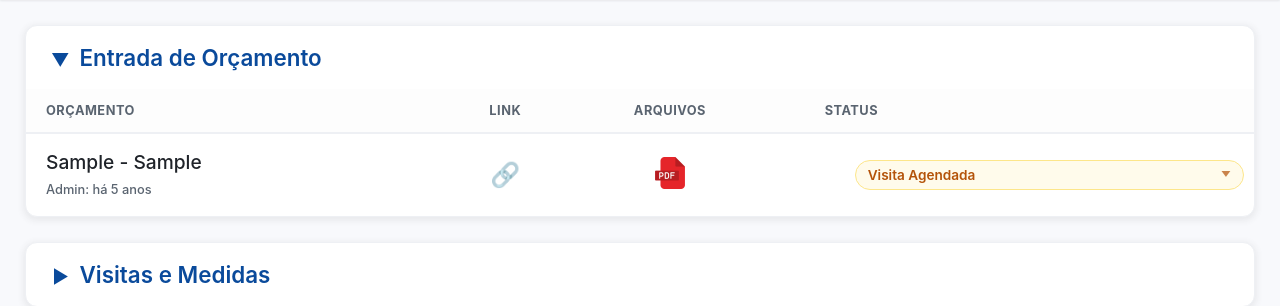
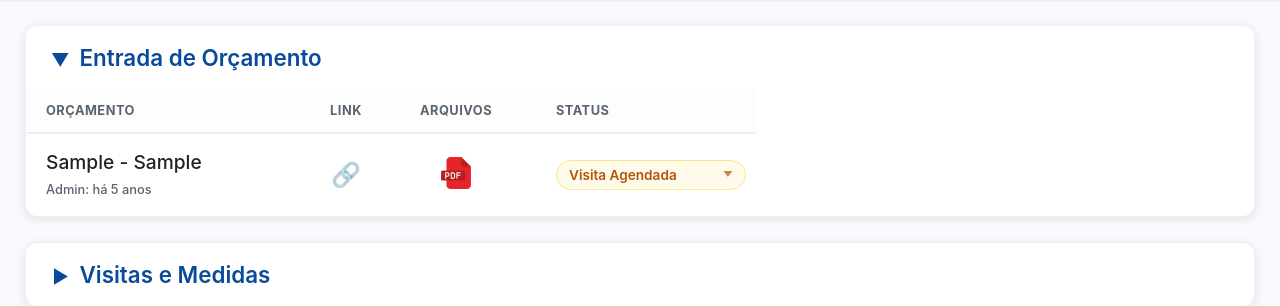
Before and after one commit to Salrefinado/Testev2, a Flask app: page / in a window 1280 px wide. Shown: the part 83-389 px from the top of the page. Run offline with Flask 3, Linux system fonts and the light colour scheme; a user stored in the database is signed in; data comes from the database, SQL or seed files in the repository; tables that the repository leaves empty hold one stand-in row (values such as "Sample post"); some libraries are stand-ins or nearby versions.

Commit message:
Update style.css

```diff
--- a/static/style.css
+++ b/static/style.css
@@ -1682,3 +1682,80 @@ a .form-group que estão DENTRO de .form-row.
 .monday-row td:nth-child(4).col-data-date {
     padding-left: 22px !important; /* Aumente ou diminua este valor conforme desejar */
 }
+
+/* --- Ajuste Exclusivo para o Grupo 'Prontos' (ID 5) --- */
+
+/* 1. Ajusta o Título da Coluna (Status) apenas neste grupo */
+.monday-group[data-group-id="5"] .monday-thead th:nth-child(4) {
+    width: 180px !important;      /* Reduz para 180px */
+    min-width: 180px !important;
+    max-width: 180px !important;
+    padding-left: 10px !important; /* Remove o recuo excessivo */
+}
+
+/* 2. Ajusta a Célula de Dados (Botão de Status) apenas neste grupo */
+.monday-group[data-group-id="5"] .col-status {
+    width: 180px !important;      /* Reduz para 180px */
+    min-width: 180px !important;
+    max-width: 180px !important;
+    padding-left: 10px !important; /* Cola o botão na esquerda */
+}
+
+/* --- Ajuste de Alinhamento: Entrada(1), Projetar(3), StandBy(6), Instalados(7) --- */
+
+/* 1. Ajusta o Título da Coluna (Status) nestes grupos específicos */
+.monday-group[data-group-id="1"] .monday-thead th:nth-child(4), /* Entrada */
+.monday-group[data-group-id="3"] .monday-thead th:nth-child(4), /* Projetar */
+.monday-group[data-group-id="6"] .monday-thead th:nth-child(4), /* StandBy */
+.monday-group[data-group-id="7"] .monday-thead th:nth-child(4)  /* Instalados */
+{
+    width: 180px !important;      /* Largura compacta igual ao Prontos */
+    min-width: 180px !important;
+    max-width: 180px !important;
+    padding-left: 10px !important; /* Remove o recuo excessivo do título */
+}
+
+/* 2. Ajusta a Célula de Dados (Botão de Status) nestes grupos específicos */
+.monday-group[data-group-id="1"] .col-status,
+.monday-group[data-group-id="3"] .col-status,
+.monday-group[data-group-id="6"] .col-status,
+.monday-group[data-group-id="7"] .col-status-final /* Instalados usa classe diferente */
+{
+    width: 180px !important;
+    min-width: 180px !important;
+    max-width: 180px !important;
+    padding-left: 10px !important; /* Cola o botão na esquerda, alinhando com o título */
+}
+
+/* --- Correção Definitiva: Entrada(1), Projetar(3), StandBy(6), Instalados(7) --- */
+
+/* 1. IMPEDE que a tabela estique nestes grupos (Volta a ser compacta) */
+/* Isso garante que as larguras em pixels sejam respeitadas exatemente */
+.monday-group[data-group-id="1"] .monday-table,
+.monday-group[data-group-id="3"] .monday-table,
+.monday-group[data-group-id="6"] .monday-table,
+.monday-group[data-group-id="7"] .monday-table {
+    width: auto !important;
+}
+
+/* 2. Ajusta o TÍTULO da Coluna Status para 180px e remove o recuo extra */
+.monday-group[data-group-id="1"] .monday-thead th:nth-child(4),
+.monday-group[data-group-id="3"] .monday-thead th:nth-child(4),
+.monday-group[data-group-id="6"] .monday-thead th:nth-child(4),
+.monday-group[data-group-id="7"] .monday-thead th:nth-child(4) {
+    width: 180px !important;
+    min-width: 180px !important;
+    max-width: 180px !important;
+    padding-left: 10px !important; /* Alinha com o botão */
+}
+
+/* 3. Ajusta o BOTÃO de Status para 180px e remove o deslocamento */
+.monday-group[data-group-id="1"] .col-status,
+.monday-group[data-group-id="3"] .col-status,
+.monday-group[data-group-id="6"] .col-status,
+.monday-group[data-group-id="7"] .col-status-final {
+    width: 300px !important;
+    min-width: 180px !important;
+    max-width: 180px !important;
+    padding-left: 10px !important; /* Remove o buraco de 50px antigo */
+}
```
